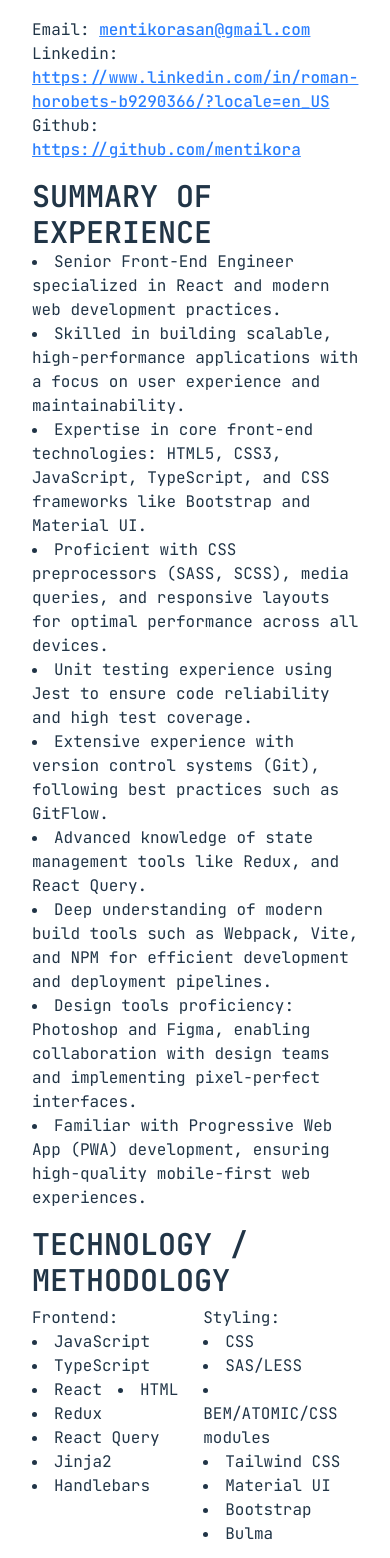
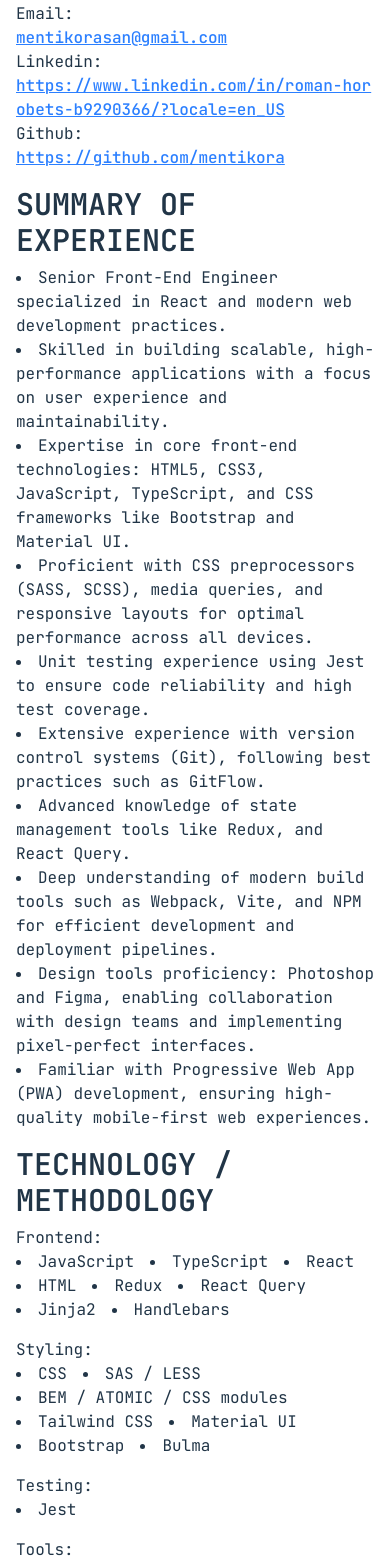
Before and after one commit to mentikora/mentikora.github.io, a React (Vite) app: page / in a window 390 px wide. Shown: the part 190-1748 px from the top of the page. Built offline with nearby package versions, Linux system fonts and the light colour scheme.

Commit message:
chore: mobile

```diff
--- a/index.html
+++ b/index.html
@@ -36,7 +36,7 @@
     />
   </head>
   <body class="m-0 flex min-w-[320px] min-h-screen">
-    <div id="root"></div>
+    <div id="root" class="max-w-7xl w-full mx-auto p-4"></div>
     <script type="module" src="/src/main.tsx"></script>
   </body>
 </html>
--- a/src/App.tsx
+++ b/src/App.tsx
@@ -1,4 +1,3 @@
-import './styles.css'
 import { List } from './components'
 import { CVData } from './data/cv'
 import { upperCaseFirstLetter } from './utils'
@@ -41,7 +40,7 @@
           const [key, value] = Object.entries(connect)[0]
 
           return (
-            <p key={index}>
+            <p key={index} className="flex flex-col md:flex-row gap-x-2">
               <span>{upperCaseFirstLetter(key)}: </span>
               <Link type={key} value={value} />
             </p>
@@ -57,7 +56,7 @@
       {
         <div>
           <h2 className="mb-2">Technology / Methodology</h2>
-          <div className="grid grid-cols-2 gap-4">
+          <div className="grid grid-cols-1 md:grid-cols-2 gap-4">
             {Object.entries(technicalSkills).map((category) => {
               if (!category[1].length) return null
               return (
@@ -65,7 +64,11 @@
                   <p>{upperCaseFirstLetter(category[0])}:</p>
                   <ul className="flex flex-wrap gap-x-4">
                     {category[1].map((item, index) => {
-                      return <li key={index}>{upperCaseFirstLetter(item)}</li>
+                      return (
+                        <li key={index} className="text-pretty">
+                          {upperCaseFirstLetter(item)}
+                        </li>
+                      )
                     })}
                   </ul>
                 </div>
@@ -120,23 +123,9 @@
         </div>
       </div>
 
-      <div>
-        <h2 className="mb-2">Education</h2>
-        {education.map((item, index) => (
-          <div key={index}>
-            <p>{item}</p>
-          </div>
-        ))}
-      </div>
+      <List data={education} heading={{ title: 'Education' }} />
 
-      <div>
-        <h2 className="mb-2">Rest</h2>
-        {additionalInfo.map((item, index) => (
-          <div key={index}>
-            <p>{item}</p>
-          </div>
-        ))}
-      </div>
+      <List data={additionalInfo} heading={{ title: 'Rest' }} />
     </div>
   )
 }
--- a/src/components/Link.tsx
+++ b/src/components/Link.tsx
@@ -14,7 +14,12 @@
   }
 
   return (
-    <a href={src} target="_blank" rel="noopener noreferrer">
+    <a
+      href={src}
+      target="_blank"
+      rel="noopener noreferrer"
+      className="break-all text-pretty"
+    >
       {value}
     </a>
   )
--- a/src/components/List.tsx
+++ b/src/components/List.tsx
@@ -1,31 +1,35 @@
-import { createElement } from "react";
+import { createElement } from 'react'
 
 export const List = ({
-  heading: { as = "h2", title = "" },
+  heading: { as = 'h2', title = '' },
   data,
-  type = "row",
-  className = "",
+  type = 'row',
+  className = '',
 }: {
-  data: string[];
-  type?: "row" | "column";
+  data: string[]
+  type?: 'row' | 'column'
   heading: {
-    title: string;
-    as?: "h2" | "h3" | "h4" | "h5" | "h6";
-  };
-  className?: string;
+    title: string
+    as?: 'h2' | 'h3' | 'h4' | 'h5' | 'h6'
+  }
+  className?: string
 }) => {
-  if (!data.length) return null;
+  if (!data.length) return null
 
-  const cln = type === "column" ? "flex flex-wrap gap-x-4" : "";
+  const cln = type === 'column' ? 'flex flex-wrap gap-x-4' : ''
 
   return (
     <div>
-      {createElement(as, null, title)}
+      {createElement(as, { className: 'mb-2' }, title)}
       <ul className={cln + className}>
         {data.map((item, index) => {
-          return <li key={index}>{item}</li>;
+          return (
+            <li key={index} className="text-pretty">
+              {item}
+            </li>
+          )
         })}
       </ul>
     </div>
-  );
-};
+  )
+}
--- a/src/data/cv.ts
+++ b/src/data/cv.ts
@@ -39,8 +39,8 @@
     backend: [],
     styling: [
       'CSS',
-      'SAS/LESS',
-      'BEM/ATOMIC/CSS modules',
+      'SAS / LESS',
+      'BEM / ATOMIC / CSS modules',
       'Tailwind CSS',
       'Material UI',
       'Bootstrap',
--- a/src/styles.css
+++ /dev/null
@@ -1,5 +0,0 @@
-#root {
-  max-width: 1280px;
-  margin: 0 auto;
-  padding: 2rem;
-}
```
